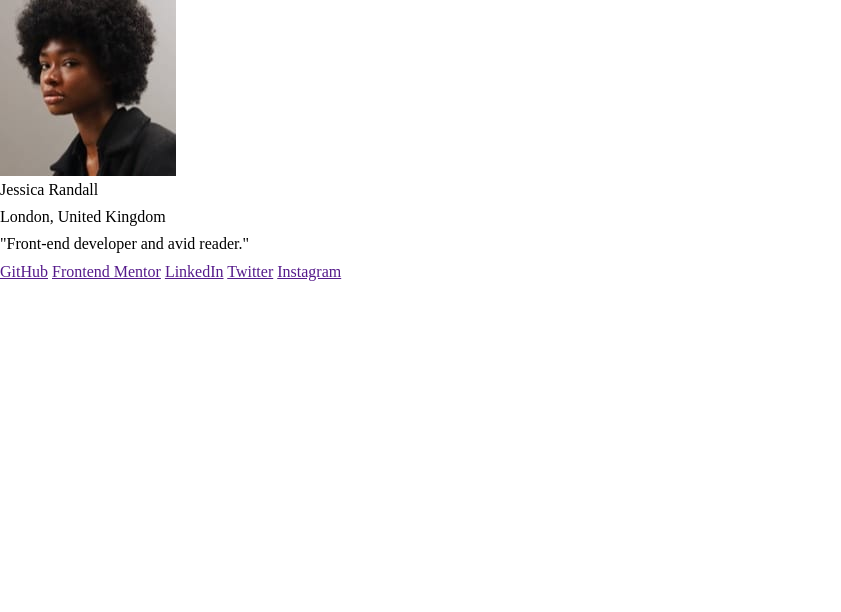
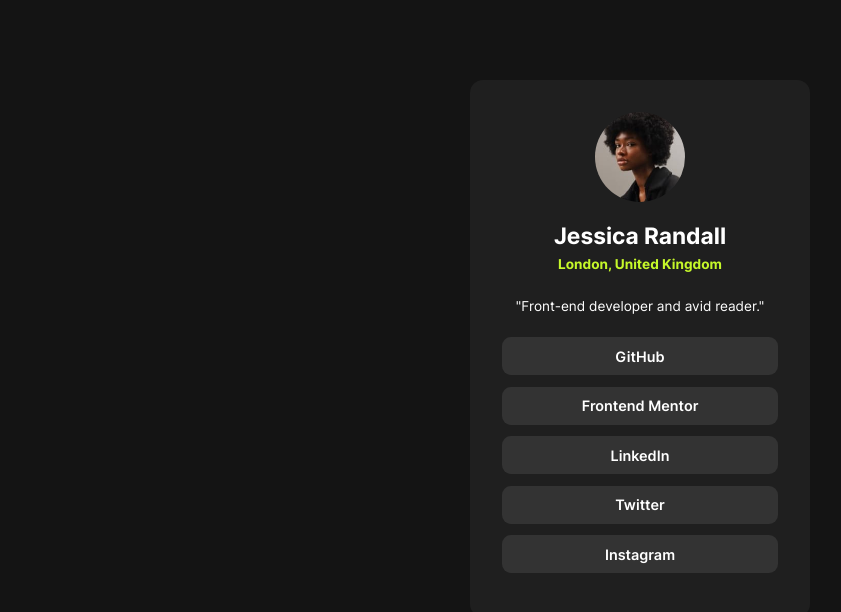
Before and after one commit to quest82/frontend_mentor_projects, a plain HTML site: page social-links-profile-main/index.html in a window 1280 px wide. Shown: the whole page, without its empty margins (0-841 px from the left). Drawn offline with Linux system fonts and the light colour scheme.

Commit message:
Completed Social Links Profile project

```diff
--- a/social-links-profile-main/style.css
+++ b/social-links-profile-main/style.css
@@ -1,4 +1,55 @@
-/* CSS Reset */
+/*
+COLOR KEYS
+*/
+
+:root {
+	--clr-green: hsl(75, 94%, 57%);
+	--clr-grey-100: hsl(0, 0%, 20%);
+	--clr-grey-300: hsl(0, 0%, 12%);
+	--clr-grey-500: hsl(0, 0%, 8%);
+	--clr-white: hsl(0, 0%, 100%);
+}
+
+/*
+FONTS
+*/
+
+/* Inter - 400 */
+
+@font-face {
+	font-family: "Inter";
+	font-display: swap;
+	font-style: normal;
+	font-weight: 400;
+	src: url(./social-links-profile-main/assets/fonts/static/Inter-Regular.ttf)
+		format("truetype");
+}
+
+/* Inter - 600 */
+
+@font-face {
+	font-family: "Inter";
+	font-display: swap;
+	font-style: normal;
+	font-weight: 600;
+	src: url(./social-links-profile-main/assets/fonts/static/Inter-SemiBold.ttf)
+		format("truetype");
+}
+
+/* Inter - 700 */
+
+@font-face {
+	font-family: "Inter";
+	font-display: swap;
+	font-style: normal;
+	font-weight: 700;
+	src: url(./social-links-profile-main/assets/fonts/static/Inter-Bold.ttf)
+		format("truetype");
+}
+
+/*
+CSS RESET
+*/
 
 /*
   1. Use a more-intuitive box-sizing model.
@@ -10,7 +61,7 @@
 *::after {
 	box-sizing: border-box;
 	margin: 0;
-  padding:0;
+	padding: 0;
 }
 
 /*
@@ -19,7 +70,7 @@
   4. Improve text rendering
 */
 body {
-  line-height: 1.7;
+	line-height: 1.6;
 	-webkit-font-smoothing: antialiased;
 }
 
@@ -57,3 +108,94 @@ h5,
 h6 {
 	overflow-wrap: break-word;
 }
+
+/*
+GLOBALS
+*/
+
+body {
+	background-color: var(--clr-grey-500);
+	width: 100%;
+	height: 100%;
+	padding: 0 1em;
+	font-size: 1rem;
+	font-family: "Inter";
+}
+
+/* ----- MOBILE VIEW ----- */
+
+/*
+LAYOUT
+*/
+
+.profile {
+	background-color: var(--clr-grey-300);
+	max-width: 340px;
+	margin: 5em auto;
+	padding: 2em;
+	border-radius: 13px;
+	text-align: center;
+}
+
+/*
+TYPOGRAPHY
+*/
+
+.profile__name,
+.profile__location {
+	font-weight: 700;
+}
+
+.profile__name,
+.profile__bio {
+	color: var(--clr-white);
+}
+
+.profile__location,
+.profile__bio {
+	font-size: 0.85rem;
+}
+
+.profile__name {
+	font-size: 1.42rem;
+}
+
+.profile__location {
+	color: var(--clr-green);
+	margin-bottom: 1.5em;
+}
+
+.profile__bio {
+	font-weight: 400;
+	margin-bottom: 1.4em;
+}
+
+/*
+ASSET
+*/
+
+.profile__img {
+	width: 90px;
+	height: 90px;
+	margin: 0 auto 1em;
+	border-radius: 50%;
+	overflow: hidden;
+}
+
+.profile__link__btn {
+	background-color: var(--clr-grey-100);
+	display: block;
+	margin-bottom: 0.8em;
+	padding: 0.52em;
+	border-radius: 9px;
+	text-decoration: none;
+	color: var(--clr-white);
+	font-weight: 600;
+	font-size: 0.9rem;
+}
+
+.profile__link__btn:hover {
+	background-color: var(--clr-green);
+	color: var(--clr-grey-500);
+	cursor: pointer;
+}
```
Also changed, not shown: social-links-profile-main/social-links-profile-main/assets/fonts/Inter-VariableFont_slnt,wght.ttf (deleted), social-links-profile-main/social-links-profile-main/assets/fonts/OFL.txt (deleted), social-links-profile-main/social-links-profile-main/assets/fonts/README.txt (deleted). Lines whose indentation alone changed are shown as unchanged.
